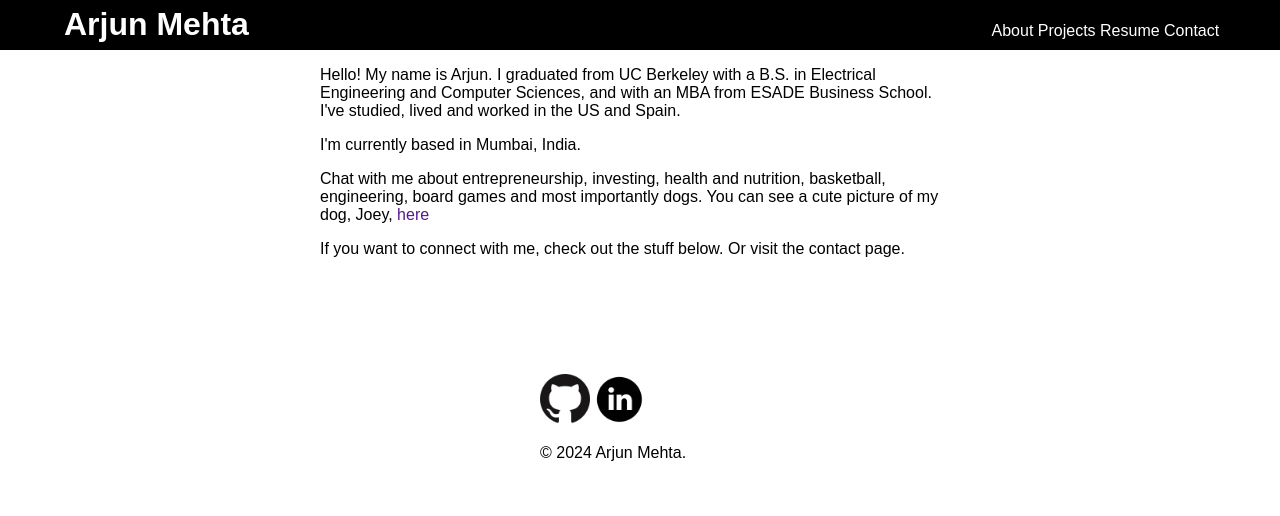
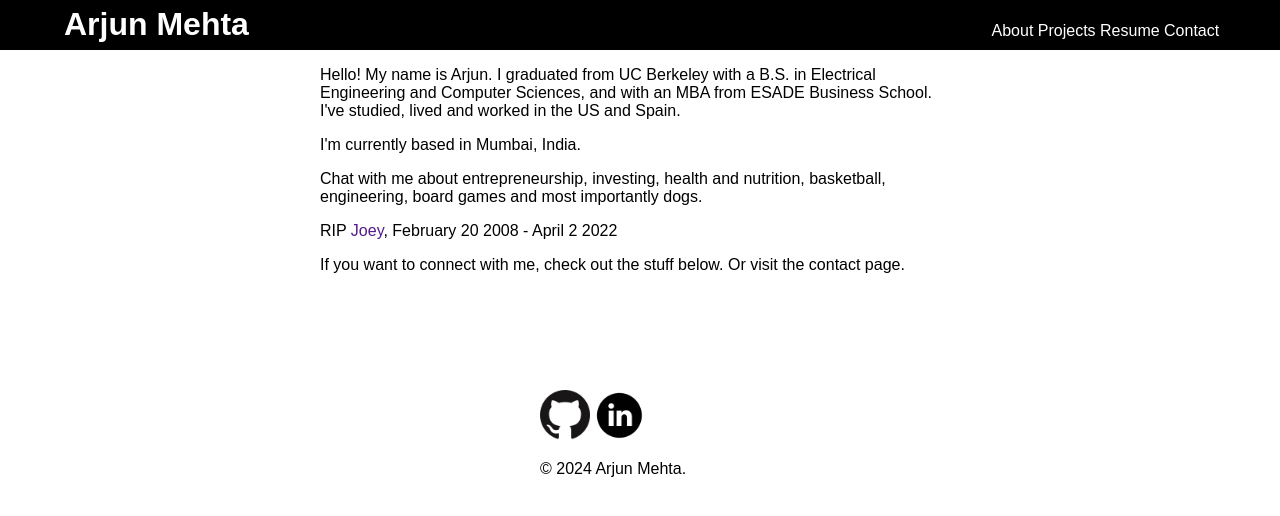
Before and after one commit to arjunmehta94/arjunmehta94.github.io, a Jekyll site: the page built from index.html, in a window 1280 px wide. Shown: the top 516 px of the page. Built offline with Jekyll 4.4.1, drawn with Linux system fonts in a browser that asks for light colours; Markdown is read by kramdown in place of the engine named in the settings.

Commit message:
update index page

```diff
--- a/index.html
+++ b/index.html
@@ -4,6 +4,7 @@ layout: default
 <div class='about'>
   <p>Hello! My name is Arjun. I graduated from UC Berkeley with a B.S. in Electrical Engineering and Computer Sciences, and with an MBA from ESADE Business School. I've studied, lived and worked in the US and Spain.</p>
   <p>I'm currently based in Mumbai, India.</p>
-  <p>Chat with me about entrepreneurship, investing, health and nutrition, basketball, engineering, board games and most importantly dogs. You can see a cute picture of my dog, Joey, <a id="joey" href="">here</a></p>
+  <p>Chat with me about entrepreneurship, investing, health and nutrition, basketball, engineering, board games and most importantly dogs.</p>
+  <p>RIP <a id="joey" href="">Joey</a>, February 20 2008 - April 2 2022</p>
   <p>If you want to connect with me, check out the stuff below. Or visit the contact page.</p>
 </div>
```
